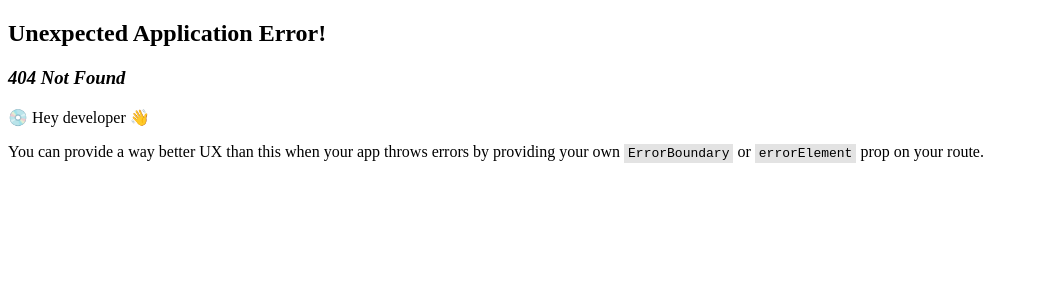
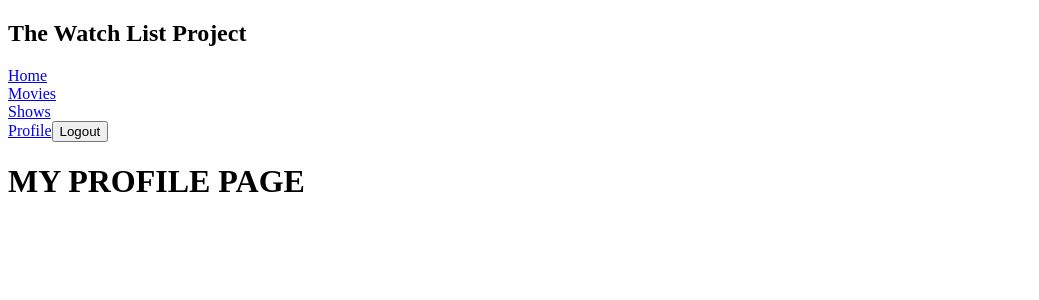
Before and after one commit to arnold1945/my-project, a React (Vite) app in the folder frontend/watchlist-frontend/: page /profile in a window 1280 px wide. Before the commit this address had no page. Shown: the top 300 px of the page, without its empty margins (0-1039 px from the left). Built offline with nearby package versions, Linux system fonts and the light colour scheme; sample sign-in values are in the browser's storage.

Commit message:
profile path/connections setup. basic

```diff
--- a/frontend/watchlist-frontend/src/components/NavBar.jsx
+++ b/frontend/watchlist-frontend/src/components/NavBar.jsx
@@ -28,6 +28,7 @@ export default function NavBar() {
         ): (
           <Link to = "/loginsignup">Login/Signup</Link>
 
+
         )}
 
 
--- a/frontend/watchlist-frontend/src/components/ProfilePage.jsx
+++ b/frontend/watchlist-frontend/src/components/ProfilePage.jsx
@@ -0,0 +1,22 @@
+import { useEffect } from "react";
+import { useNavigate } from "react-router-dom";
+import { useAuth } from "../context/AuthContext";
+
+export default function ProfilePage() {
+    const { isAuthenticated } = useAuth();
+    const navigate = useNavigate();
+
+    useEffect(() => {
+        if (!isAuthenticated) navigate('/loginsignup');
+
+    }, [isAuthenticated, navigate]);
+
+
+    return (
+        <div>
+            <h1>MY PROFILE PAGE</h1>
+
+        </div>
+    )
+
+}
--- a/frontend/watchlist-frontend/src/router.jsx
+++ b/frontend/watchlist-frontend/src/router.jsx
@@ -4,6 +4,8 @@ import HomePage from "./components/HomePage.jsx";
 import MoviesPage from "./components/MoviesPage.jsx";
 import ShowsPage from "./components/ShowsPage.jsx";
 import LoginSignup from "./components/LoginSignup.jsx";
+import ProfilePage from "./components/ProfilePage.jsx";
+
 
 
 const router = createBrowserRouter([
@@ -30,6 +32,10 @@ const router = createBrowserRouter([
                 path: 'loginsignup',
                 element: <LoginSignup/>
             },
+            {
+                path: 'profile',
+                element: <ProfilePage/>
+            },
         ],
 
     },
```
